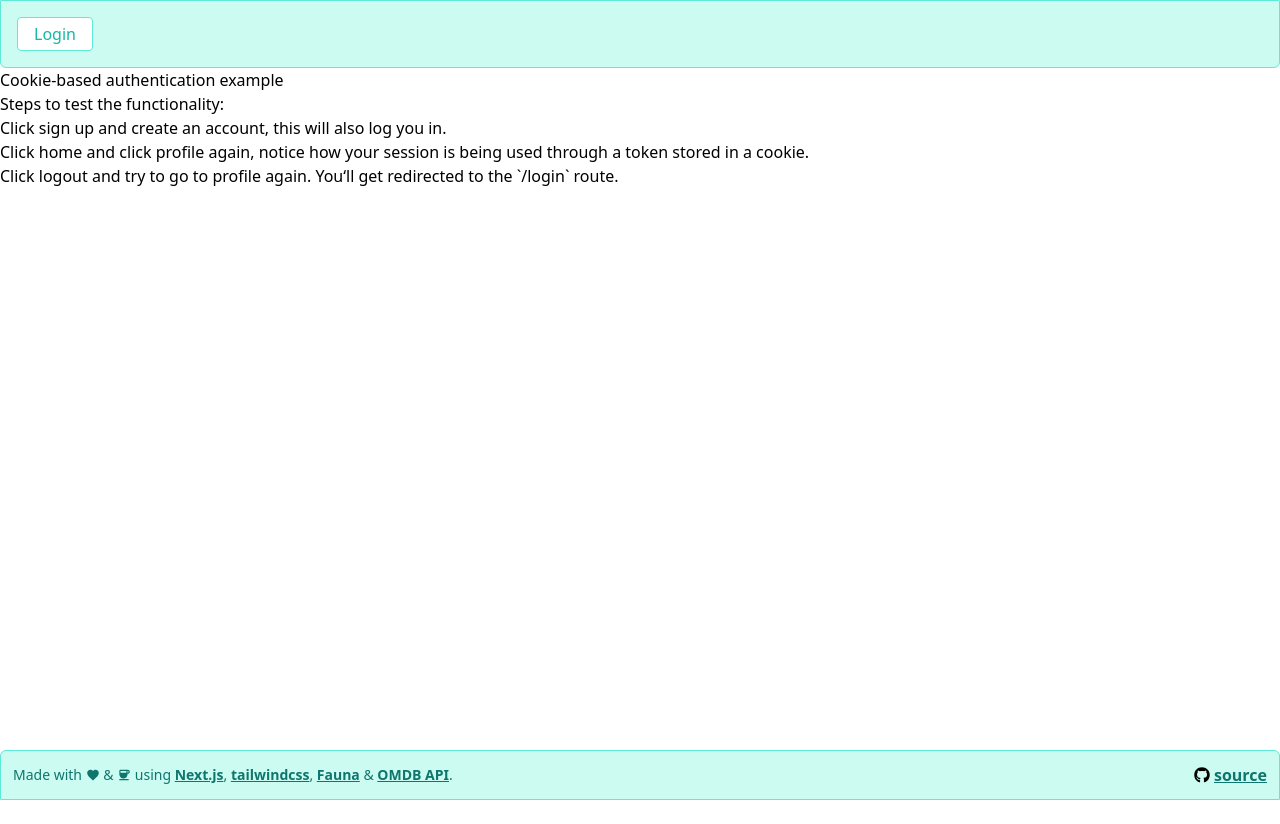
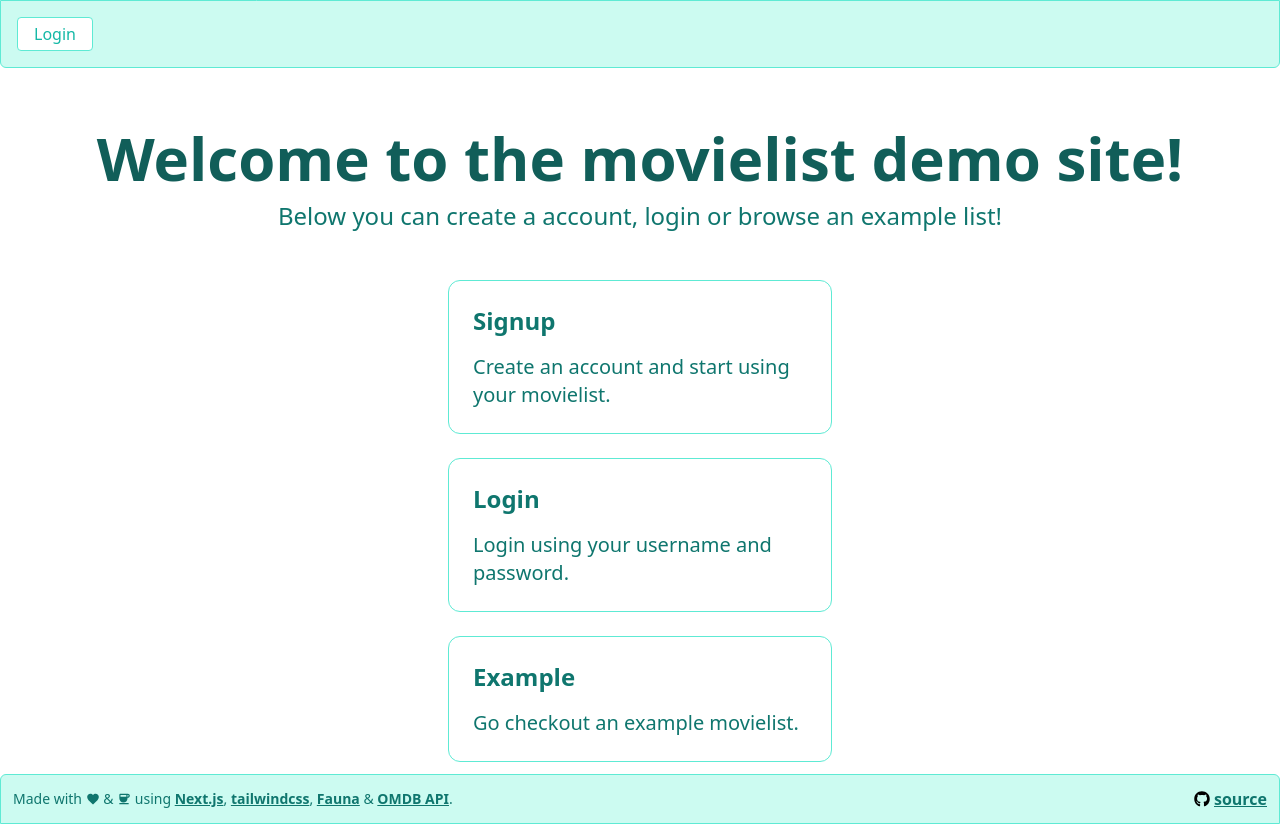
Before and after one commit to ollanket/movielist, a Next.js app: page / in a window 1280 px wide. Before the commit the page ends 800 px from the top, so only its background shows below. Built offline with nearby package versions, Linux system fonts and the light colour scheme.

Commit message:
Add landing page

```diff
--- a/pages/index.tsx
+++ b/pages/index.tsx
@@ -1,27 +1,62 @@
 import type { NextPage } from "next";
 import Head from "next/head";
 import Image from "next/image";
+import Link from "next/link";
 import styles from "../styles/Home.module.css";
+
+/*
+  Design notes:
+    For users that are not logged in:
+      Show buttons and accomodating text to let users login,
+      create an account or see an example list
+
+    For logged in users:
+      Redirect to their page?
+        Since auth is saved in cookies we can possibly redirect if a auth cookie is present
+        as per: https://nextjs.org/docs/api-reference/next.config.js/redirects#header-cookie-and-query-matching
+
+        Or request-time redirection with getServerSideProps
+      Show personalized content?
+      Dont change this page?
+*/
 
 const Home: NextPage = () => {
   return (
-    <>
-      <h1>Cookie-based authentication example</h1>
+    <div className="flex flex-col items-center justify-center w-full text-center p-3 mt-12">
+      <h1 className=" text-6xl font-bold text-teal-800">
+        Welcome to the movielist demo site!
+      </h1>
+      <p className=" mt-3 text-2xl text-teal-700">
+        Below you can create a account, login or browse an example list!
+      </p>
 
-      <p>Steps to test the functionality:</p>
+      <div className="flex flex-col items-center justify-around max-w-4xl mt-6 sm:w-full">
+        <Link href="/">
+          <a className="p-6 mt-6 text-left border w-96 rounded-xl text-teal-700 bg-white border-teal-300 hover:border-transparent hover:text-white hover:bg-teal-700">
+            <h3 className="text-2xl font-bold">Signup</h3>
+            <p className="mt-4 text-xl">
+              Create an account and start using your movielist.
+            </p>
+          </a>
+        </Link>
 
-      <ol>
-        <li>Click sign up and create an account, this will also log you in.</li>
-        <li>
-          Click home and click profile again, notice how your session is being
-          used through a token stored in a cookie.
-        </li>
-        <li>
-          Click logout and try to go to profile again. You&lsquo;ll get
-          redirected to the `/login` route.
-        </li>
-      </ol>
-    </>
+        <Link href="/">
+          <a className="p-6 mt-6 text-left border w-96 rounded-xl text-teal-700 bg-white border-teal-300 hover:border-transparent hover:text-white hover:bg-teal-700">
+            <h3 className="text-2xl font-bold">Login</h3>
+            <p className="mt-4 text-xl">
+              Login using your username and password.
+            </p>
+          </a>
+        </Link>
+
+        <Link href="/">
+          <a className="p-6 mt-6 text-left border w-96 rounded-xl text-teal-700 bg-white border-teal-300 hover:border-transparent hover:text-white hover:bg-teal-700">
+            <h3 className="text-2xl font-bold">Example</h3>
+            <p className="mt-4 text-xl">Go checkout an example movielist.</p>
+          </a>
+        </Link>
+      </div>
+    </div>
   );
 };
 
```
